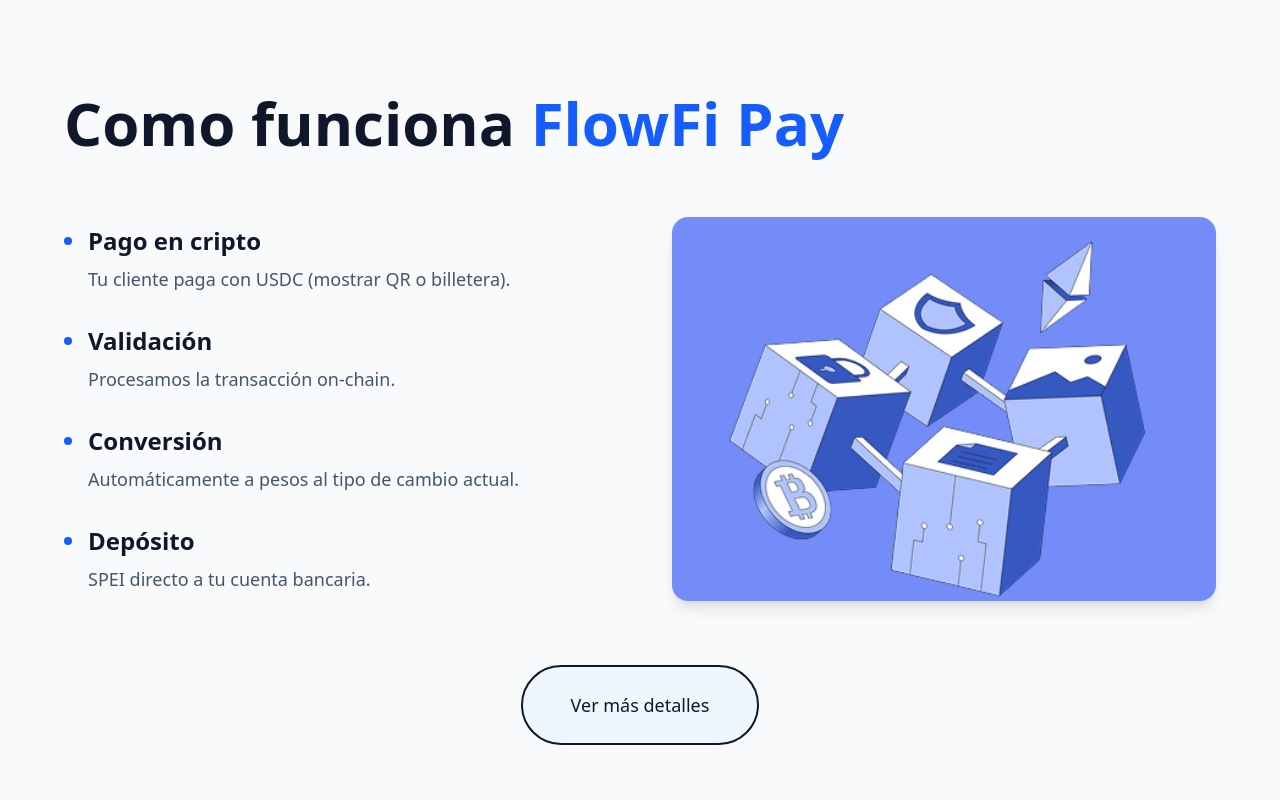
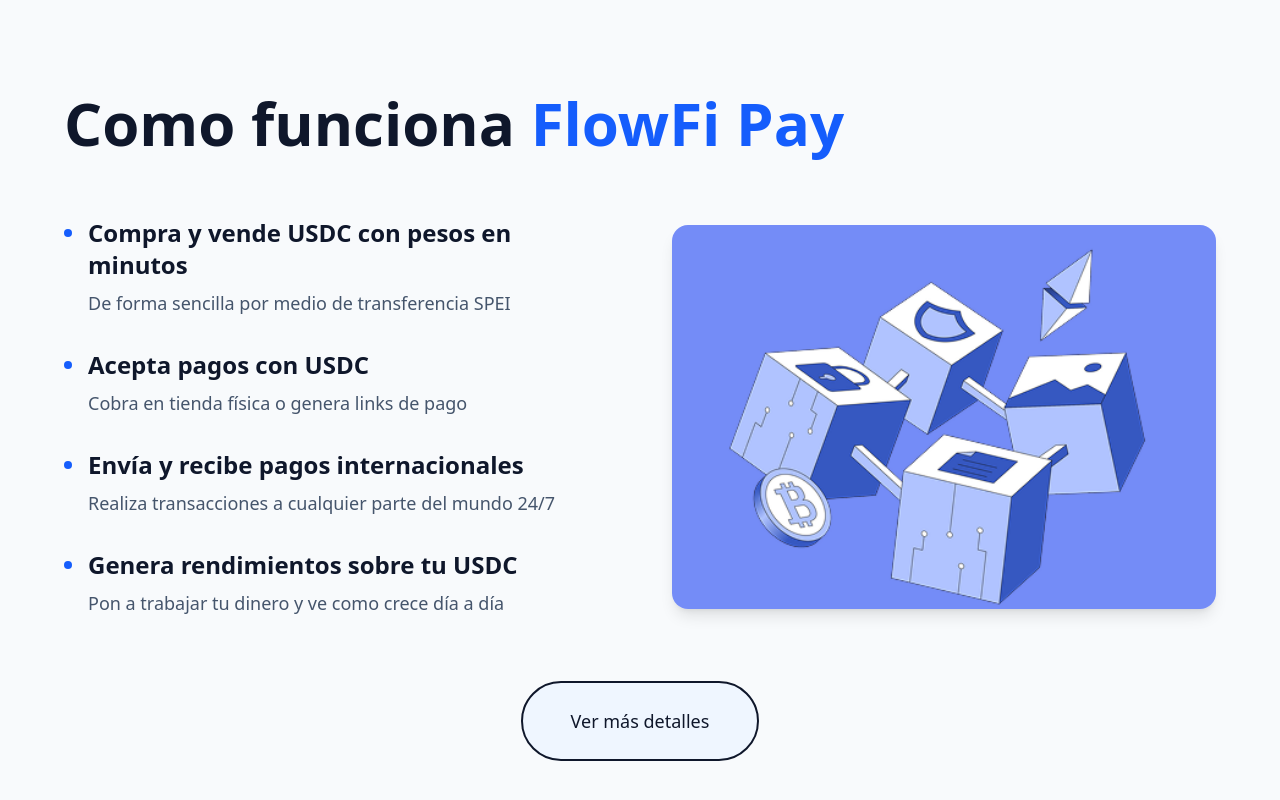
Before and after one commit to Crypto-Bros-Labs/FlowFi-Pay, a React (Vite) app: page / in a window 1280 px wide. Shown: the part 1071-1871 px from the top of the page. Built offline with nearby package versions, Linux system fonts and the light colour scheme; no server answers.

Commit message:
Update landing page sección de como funciona

```diff
--- a/src/shared/pages/LandingPage.tsx
+++ b/src/shared/pages/LandingPage.tsx
@@ -25,25 +25,25 @@
     const steps = [
         "1. Crea tu cuenta",
         "2. Comienza a cobrar o transaccionar",
-        "3. Realiza KYC unicamente al interactuar con tu banco"
+        "3. Realiza KYC/KYB unicamente al interactuar con tu banco"
     ];
 
     const features = [
         {
-            title: "Pago en cripto",
-            description: "Tu cliente paga con USDC (mostrar QR o billetera)."
+            title: "Compra y vende USDC con pesos en minutos",
+            description: "De forma sencilla por medio de transferencia SPEI"
         },
         {
-            title: "Validación",
-            description: "Procesamos la transacción on-chain."
+            title: "Acepta pagos con USDC",
+            description: "Cobra en tienda física o genera links de pago"
         },
         {
-            title: "Conversión",
-            description: "Automáticamente a pesos al tipo de cambio actual."
+            title: "Envía y recibe pagos internacionales",
+            description: "Realiza transacciones a cualquier parte del mundo 24/7"
         },
         {
-            title: "Depósito",
-            description: "SPEI directo a tu cuenta bancaria."
+            title: "Genera rendimientos sobre tu USDC",
+            description: "Pon a trabajar tu dinero y ve como crece día a día"
         }
     ];
 
```
